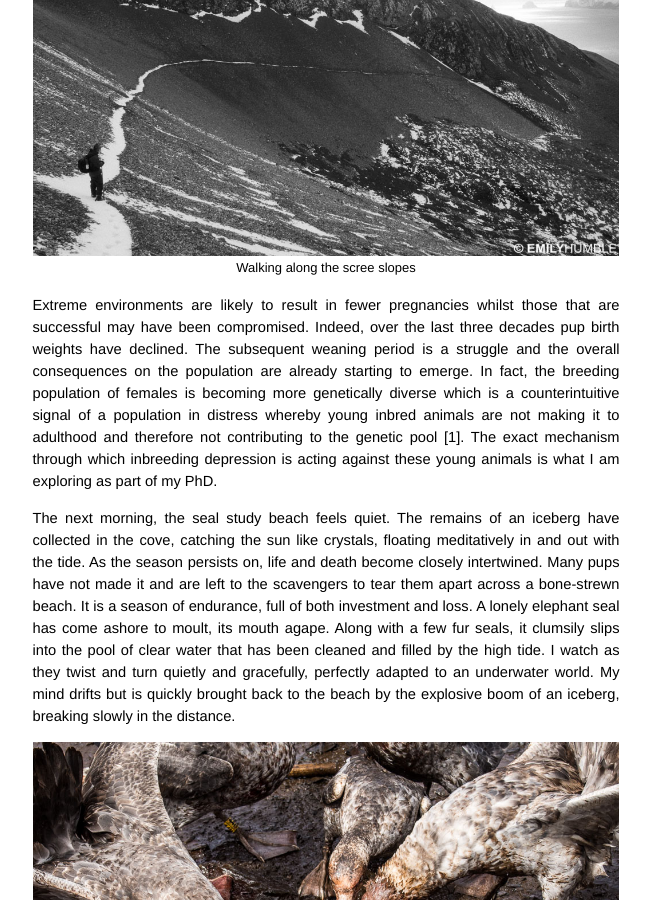
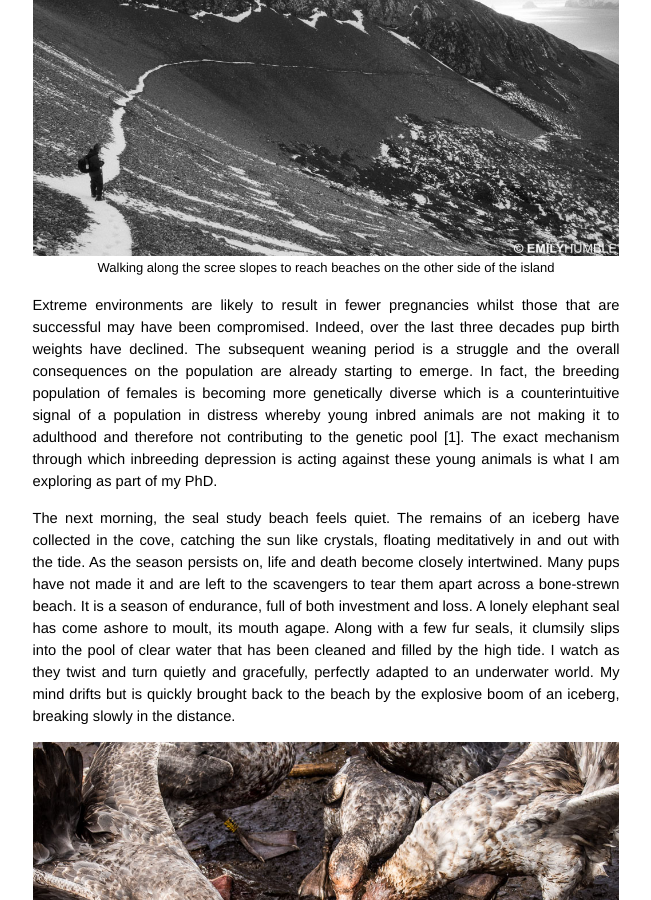
Before and after one commit to elhumble/elhumble.github.io, a Jekyll site: the page built from _posts/2017-02-19-antarctic_fur_seals.md, in a window 1280 px wide and 900 px high, scrolled down 3046 px. Shown: the whole window, without its empty margins (314-965 px from the left). Built offline with Jekyll 4.4.1, drawn with Linux system fonts in a browser that asks for light colours.

Commit message:
figure caption

```diff
--- a/_drafts/antarctic_fur_seals.Rmd
+++ b/_drafts/antarctic_fur_seals.Rmd
@@ -42,7 +42,7 @@ During the 1800s, Antarctic fur seals were pushed to the edge of extinction due
 
 <figure>
     <img align="middle" src="/images/bird_island/PB130520.jpg" width="100%">
-    <figcaption><center><font size="2">Walking along the scree slopes</font></center></figcaption>
+    <figcaption><center><font size="2">Walking along the scree slopes to reach beaches on the other side of the island</font></center></figcaption>
 </figure>
 
 Extreme environments are likely to result in fewer pregnancies whilst those that are successful may have been compromised. Indeed, over the last three decades pup birth weights have declined. The subsequent weaning period is a struggle and the overall consequences on the population are already starting to emerge. In fact, the breeding population of females is becoming more genetically diverse which is a counterintuitive signal of a population in distress whereby young inbred animals are not making it to adulthood and therefore not contributing to the genetic pool [1]. The exact mechanism through which inbreeding depression is acting against these young animals is what I am exploring as part of my PhD.
--- a/_posts/2017-02-19-antarctic_fur_seals.md
+++ b/_posts/2017-02-19-antarctic_fur_seals.md
@@ -40,7 +40,7 @@ During the 1800s, Antarctic fur seals were pushed to the edge of extinction due
 
 <figure>
     <img align="middle" src="/images/bird_island/PB130520.jpg" width="100%">
-    <figcaption><center><font size="2">Walking along the scree slopes</font></center></figcaption>
+    <figcaption><center><font size="2">Walking along the scree slopes to reach beaches on the other side of the island</font></center></figcaption>
 </figure>
 
 Extreme environments are likely to result in fewer pregnancies whilst those that are successful may have been compromised. Indeed, over the last three decades pup birth weights have declined. The subsequent weaning period is a struggle and the overall consequences on the population are already starting to emerge. In fact, the breeding population of females is becoming more genetically diverse which is a counterintuitive signal of a population in distress whereby young inbred animals are not making it to adulthood and therefore not contributing to the genetic pool [1]. The exact mechanism through which inbreeding depression is acting against these young animals is what I am exploring as part of my PhD.
```
Also changed, not shown: 1 other file.
